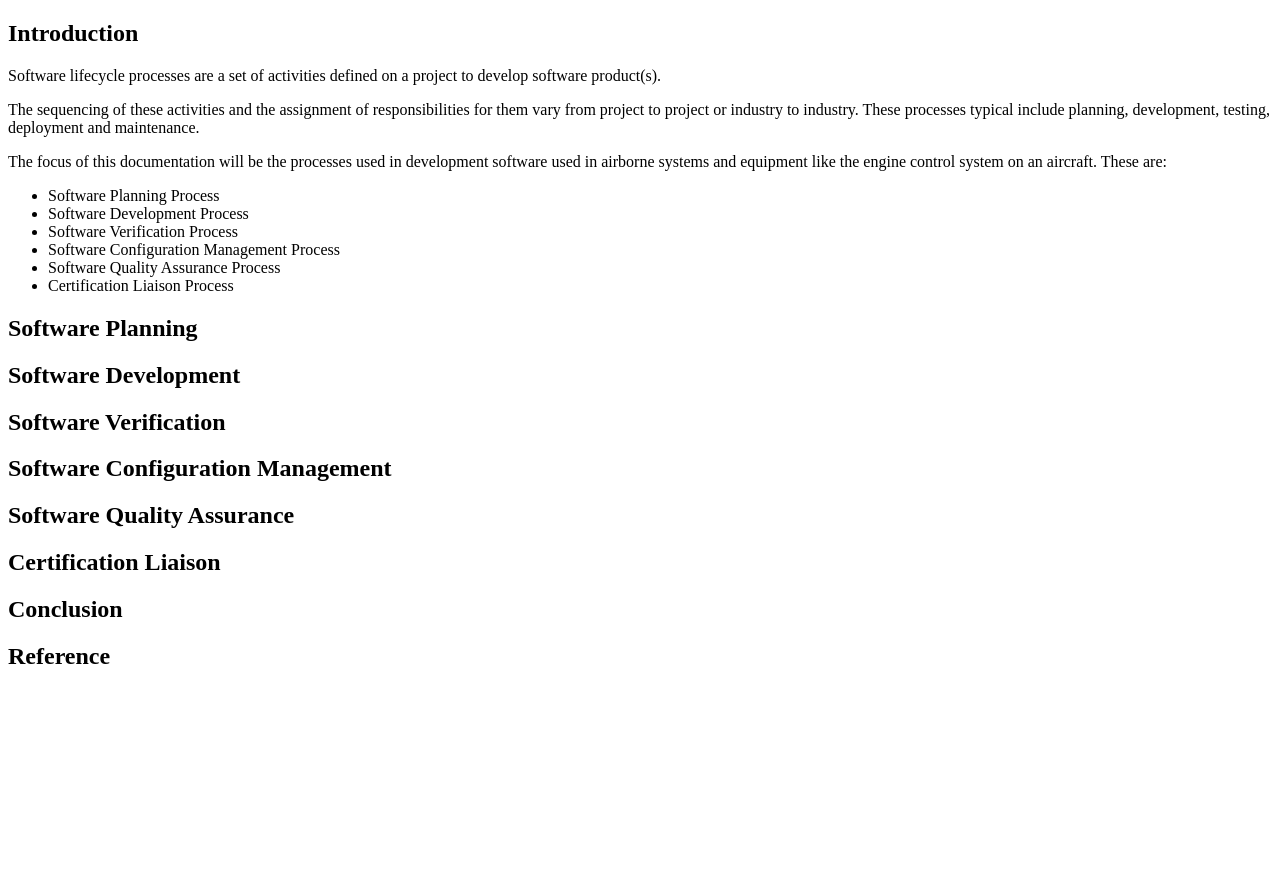
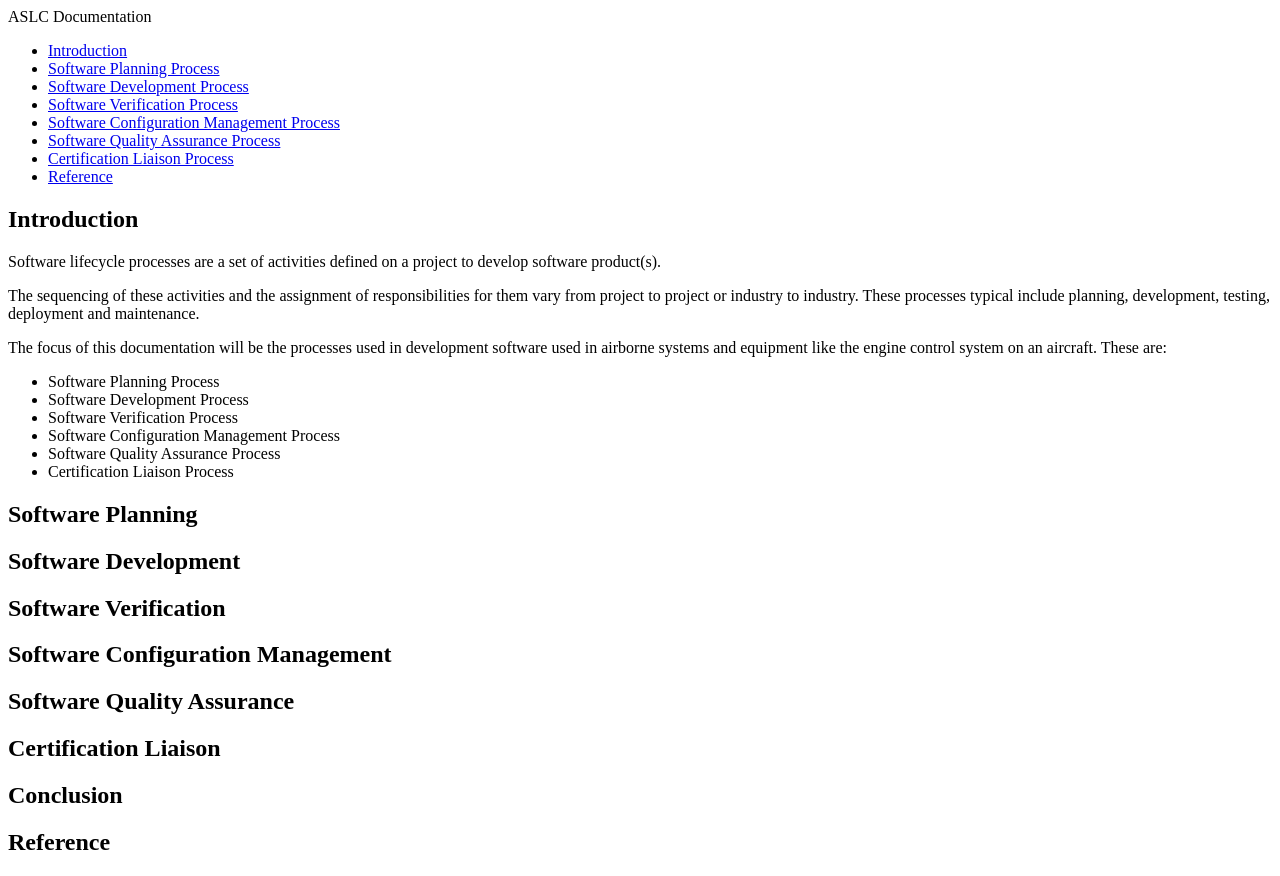
Before and after one commit to oluwaseunolusanya/airborne-software-lifecycle, a plain HTML site: page index.html in a window 1280 px wide. Before the commit the page ends 800 px from the top, so only its background shows below. Drawn offline with Linux system fonts and the light colour scheme.

Commit message:
created navigation bar.

```diff
--- a/index.html
+++ b/index.html
@@ -7,6 +7,25 @@
         <link rel="stylesheet" href="styles.css">
     </head>
     <body>
+      <nav id="navbar">
+        <header>ASLC Documentation</header>
+        <ul>
+          <li><a class="nav-link" href="#introduction">Introduction</a></li>
+          <li>
+            <a class="nav-link" href="#software_planning">Software Planning Process</a>
+          </li>
+          <li>
+            <a class="nav-link" href="#software_development">Software Development Process</a>
+          </li>
+          <li><a class="nav-link" href="#software_verification">Software Verification Process</a></li>
+          <li><a class="nav-link" href="#software_configuration_management">Software Configuration Management Process</a></li>
+          <li>
+            <a class="nav-link" href="#software_quality_assurance">Software Quality Assurance Process</a>
+          </li>
+          <li><a class="nav-link" href="#certification_Liaison">Certification Liaison Process</a></li>
+          <li><a class="nav-link" href="#reference">Reference</a></li>
+        </ul>
+      </nav>
         <main id="main-doc">
             <section id="introduction" class="main-section">
               <header>
```
